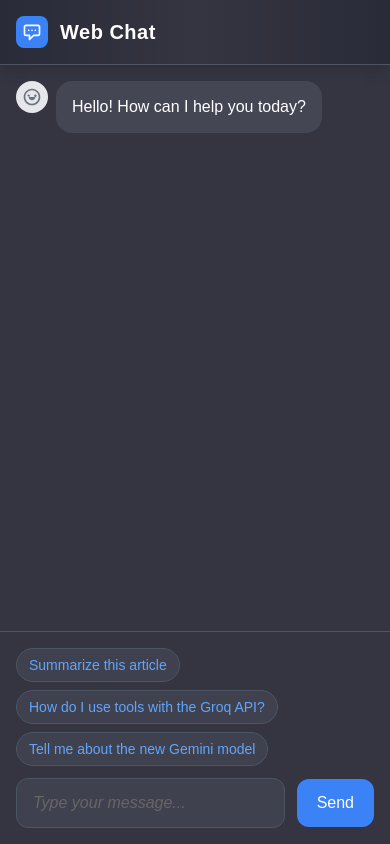
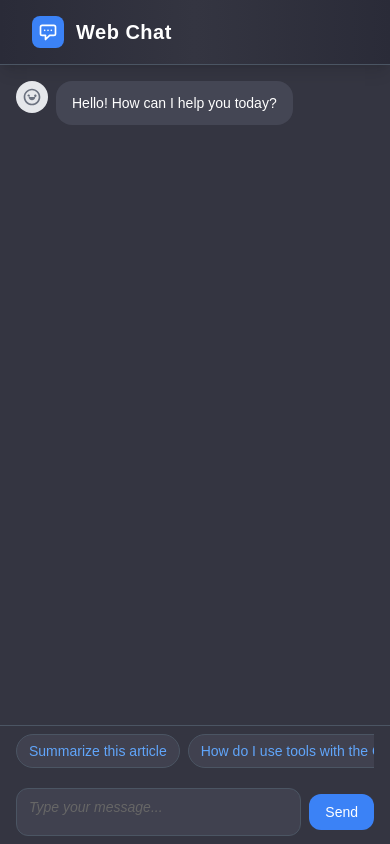
Before and after one commit to faizancodes/web-chat, a Next.js app: page / in a window 390 px wide. Built offline with nearby package versions, Linux system fonts and the light colour scheme.

Commit message:
make UI mobile responsive

```diff
--- a/src/app/page.tsx
+++ b/src/app/page.tsx
@@ -218,7 +218,7 @@ export default function Home() {
     <div className="flex flex-col h-screen bg-[#343541]">
       {/* Header */}
       <div className="w-full bg-gradient-to-r from-[#2a2b38] via-[#343541] to-[#2a2b38] border-b border-gray-600 p-4 shadow-lg">
-        <div className="max-w-3xl mx-auto flex items-center justify-between">
+        <div className="max-w-3xl mx-auto flex items-center justify-between px-4 sm:px-6 md:px-8">
           <div className="flex items-center space-x-3">
             <div className="w-8 h-8 rounded-lg bg-blue-500 flex items-center justify-center transform hover:rotate-12 transition-transform duration-300">
               <svg
@@ -258,7 +258,7 @@ export default function Home() {
 
       {/* Messages Container */}
       <div className="flex-1 overflow-y-auto pb-32 pt-4">
-        <div className="max-w-3xl mx-auto px-4">
+        <div className="max-w-3xl mx-auto px-4 sm:px-6 md:px-8">
           {messages.map((msg, index) => (
             <div
               key={index}
@@ -269,12 +269,12 @@ export default function Home() {
               } animate-fadeIn`}
             >
               <div
-                className={`flex gap-2 items-start ${
+                className={`flex gap-2 items-start w-full ${
                   msg.role === "ai" ? "flex-row" : "flex-row-reverse"
                 }`}
               >
                 {msg.role === "ai" ? (
-                  <div className="w-8 h-8 rounded-full bg-gray-200 flex items-center justify-center">
+                  <div className="flex-shrink-0 w-8 h-8 rounded-full bg-gray-200 flex items-center justify-center">
                     <svg
                       className="w-5 h-5 text-gray-500"
                       viewBox="0 0 24 24"
@@ -297,8 +297,8 @@ export default function Home() {
                 <div
                   className={`px-4 py-3 rounded-2xl ${
                     msg.role === "ai"
-                      ? `bg-[#444654] text-white ${msg.content === "Hello! How can I help you today?" ? "max-w-fit" : "max-w-[80%]"}`
-                      : "bg-[#4177DC] text-white shadow-sm min-w-[100px] max-w-[80%]"
+                      ? `bg-[#444654] text-white ${msg.content === "Hello! How can I help you today?" ? "max-w-fit" : "max-w-[85%] sm:max-w-[80%]"}`
+                      : "bg-[#4177DC] text-white shadow-sm min-w-[100px] max-w-[85%] sm:max-w-[80%]"
                   } overflow-hidden transform transition-all duration-200 ease-out`}
                 >
                   <ReactMarkdown
@@ -311,14 +311,14 @@ export default function Home() {
                         const match = /language-(\w+)/.exec(className || "");
                         return !inline && match ? (
                           <div className="max-w-full overflow-x-auto my-4 rounded-lg">
-                            <div className="flex items-center justify-between bg-[#1e1e1e] px-4 py-2 rounded-t-lg border-b border-[#333]">
+                            <div className="flex items-center justify-between bg-[#1e1e1e] px-3 sm:px-4 py-2 rounded-t-lg border-b border-[#333]">
                               <span className="text-xs text-gray-400">
                                 {match[1]}
                               </span>
                               <div className="flex gap-1.5">
-                                <div className="w-3 h-3 rounded-full bg-[#ff5f56]" />
-                                <div className="w-3 h-3 rounded-full bg-[#ffbd2e]" />
-                                <div className="w-3 h-3 rounded-full bg-[#27c93f]" />
+                                <div className="w-2 sm:w-3 h-2 sm:h-3 rounded-full bg-[#ff5f56]" />
+                                <div className="w-2 sm:w-3 h-2 sm:h-3 rounded-full bg-[#ffbd2e]" />
+                                <div className="w-2 sm:w-3 h-2 sm:h-3 rounded-full bg-[#27c93f]" />
                               </div>
                             </div>
                             <SyntaxHighlighter
@@ -328,10 +328,12 @@ export default function Home() {
                               customStyle={{
                                 margin: 0,
                                 borderRadius: "0 0 0.5rem 0.5rem",
-                                padding: "1rem 1.25rem",
-                                fontSize: "0.875rem",
+                                padding: "0.75rem 1rem",
+                                fontSize: "0.8125rem",
                                 lineHeight: "1.5",
                                 backgroundColor: "#1e1e1e",
+                                overflowX: "auto",
+                                WebkitOverflowScrolling: "touch",
                               }}
                               {...props}
                             >
@@ -340,7 +342,7 @@ export default function Home() {
                           </div>
                         ) : (
                           <code
-                            className={`${className} text-sm px-1.5 py-0.5 rounded ${
+                            className={`${className} text-xs sm:text-sm px-1.5 py-0.5 rounded ${
                               msg.role === "ai" ? "bg-[#2d2d2d]" : "bg-gray-200"
                             }`}
                             {...props}
@@ -355,10 +357,10 @@ export default function Home() {
                         );
                         return (
                           <p
-                            className={`mb-2 last:mb-0 break-words ${
+                            className={`mb-2 last:mb-0 break-words text-sm sm:text-base ${
                               msg.role === "ai"
                                 ? `text-white text-left ${isGreeting ? "text-wrap" : "whitespace-pre-wrap"}`
-                                : "text-white text-[15px] text-left whitespace-pre-wrap"
+                                : "text-white text-left whitespace-pre-wrap"
                             }`}
                           >
                             {children}
@@ -366,7 +368,7 @@ export default function Home() {
                         );
                       },
                       pre: ({ children }) => (
-                        <pre className="max-w-full overflow-x-auto">
+                        <pre className="max-w-full overflow-x-auto -mx-4 sm:mx-0">
                           {children}
                         </pre>
                       ),
@@ -417,10 +419,10 @@ export default function Home() {
       </div>
 
       {/* Input Area */}
-      <div className="fixed bottom-0 w-full bg-[#343541] border-t border-gray-600 p-4">
-        <div className="max-w-3xl mx-auto">
+      <div className="fixed bottom-0 w-full bg-[#343541] border-t border-gray-600 p-2 sm:p-4">
+        <div className="max-w-3xl mx-auto px-2 sm:px-4">
           {/* Chips */}
-          <div className="flex gap-2 mb-3 flex-wrap">
+          <div className="flex gap-2 mb-3 overflow-x-auto pb-2 hide-scrollbar">
             {initialChips.map((chip, index) => (
               <a
                 key={index}
@@ -428,19 +430,19 @@ export default function Home() {
                 onClick={e => handleChipClick(e, chip)}
                 target="_blank"
                 rel="noopener noreferrer"
-                className="inline-block bg-[#40414f] text-blue-400 px-3 py-1.5 rounded-full text-sm hover:bg-[#4a4b59] transition-colors border border-gray-600 cursor-pointer"
+                className="inline-block bg-[#40414f] text-blue-400 px-3 py-1.5 rounded-full text-sm hover:bg-[#4a4b59] transition-colors border border-gray-600 cursor-pointer whitespace-nowrap flex-shrink-0"
               >
                 {chip.text}
               </a>
             ))}
           </div>
-          <div className="flex gap-3 items-center">
+          <div className="flex gap-2 sm:gap-3 items-center">
             <div
               ref={inputRef}
               contentEditable
               onInput={handleInput}
               onKeyPress={handleKeyPress}
-              className="flex-1 rounded-xl border border-gray-600 bg-[#40414f] px-4 py-3 text-white focus:outline-none focus:ring-2 focus:ring-blue-500 focus:border-transparent min-h-[48px] max-h-32 overflow-y-auto"
+              className="flex-1 rounded-xl border border-gray-600 bg-[#40414f] px-3 sm:px-4 py-2 sm:py-3 text-white focus:outline-none focus:ring-2 focus:ring-blue-500 focus:border-transparent min-h-[48px] max-h-32 overflow-y-auto text-sm sm:text-base"
               data-placeholder="Type your message..."
               onPaste={e => {
                 e.preventDefault();
@@ -511,7 +513,7 @@ export default function Home() {
             <button
               onClick={handleSend}
               disabled={isLoading}
-              className="bg-blue-500 text-white px-5 py-3 rounded-xl hover:bg-blue-600 transition-all disabled:bg-blue-300 disabled:cursor-not-allowed"
+              className="bg-blue-500 text-white px-4 sm:px-5 py-2 sm:py-3 rounded-xl hover:bg-blue-600 transition-all disabled:bg-blue-300 disabled:cursor-not-allowed text-sm sm:text-base"
             >
               {isLoading ? "Sending..." : "Send"}
             </button>
--- a/tailwind.config.ts
+++ b/tailwind.config.ts
@@ -12,6 +12,15 @@ export default {
         background: "var(--background)",
         foreground: "var(--foreground)",
       },
+      typography: {
+        DEFAULT: {
+          css: {
+            h1: {
+              fontSize: "1.75em",
+            },
+          },
+        },
+      },
     },
   },
   plugins: [require("@tailwindcss/typography")],
```
